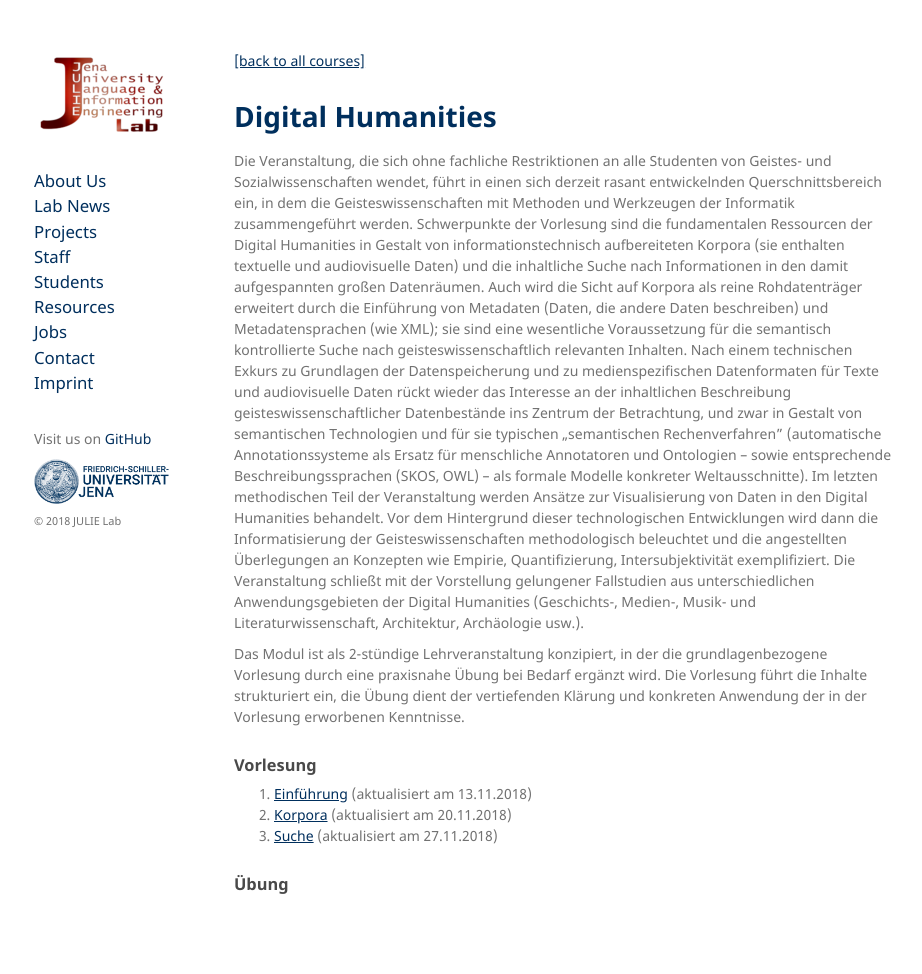
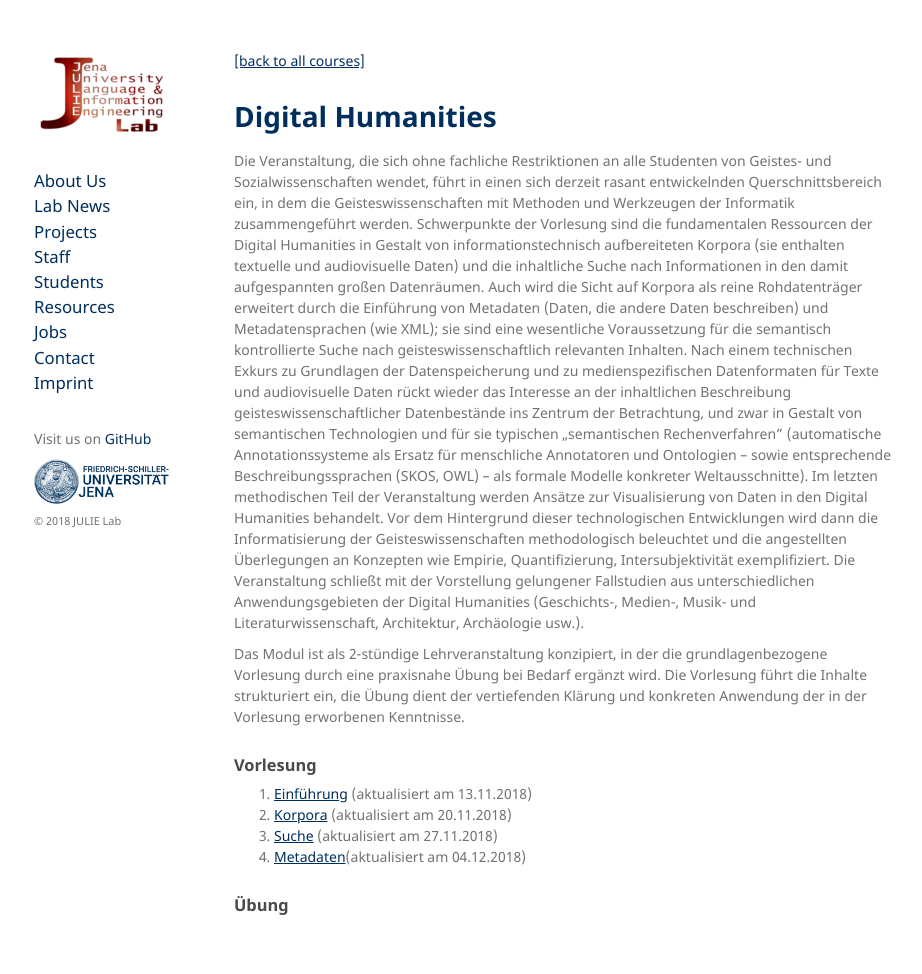
Before and after one commit to JULIELab/JULIELab.github.io, a Jekyll site: the page built from Courses/Digital+Humanities-p-12429.md, in a window 1280 px wide. Shown: the whole page, without its empty margins (176-1098 px from the left). Built offline with Jekyll 4.4.1, drawn with Linux system fonts in a browser that asks for light colours; before the commit the page ends 953 px from its top, so only the background shows below that.

Commit message:
Update Digital+Humanities-p-12429.md

```diff
--- a/Courses/Digital+Humanities-p-12429.md
+++ b/Courses/Digital+Humanities-p-12429.md
@@ -15,6 +15,7 @@
 1. [Einführung](/downloads/teaching/ws201819/dh/ASQ Digital Humanities (1) Intro-sh.pdf) (aktualisiert am 13.11.2018)
 2. [Korpora](/downloads/teaching/ws201819/dh/ASQ Digital Humanities (2) Korpora-sh.pdf) (aktualisiert am 20.11.2018)
 3. [Suche](/downloads/teaching/ws201819/dh/ASQ Digital Humanities (3) Suche-sh.pdf) (aktualisiert am 27.11.2018)
+4. [Metadaten](/downloads/teaching/ws201819/dh/ASQ Digital Humanities (4) Metadaten-sh.pdf)(aktualisiert am 04.12.2018)
 
 <!---
 3. [Suche](/downloads/teaching/ss2018/dh/ASQ%20Digital%20Humanities%20(3)%20Suche-sh.pdf) (aktualisiert am 18.6.18)
```
